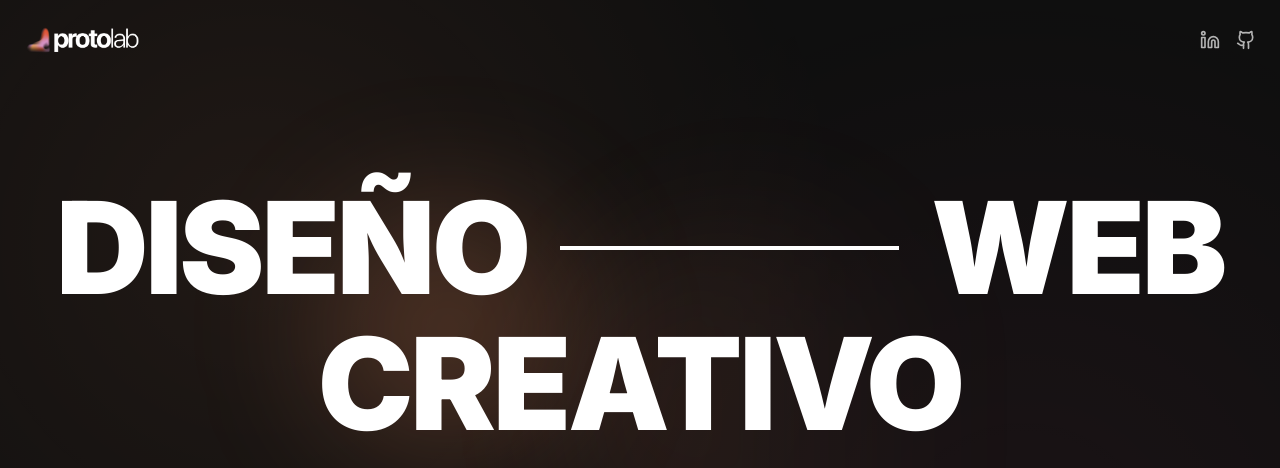
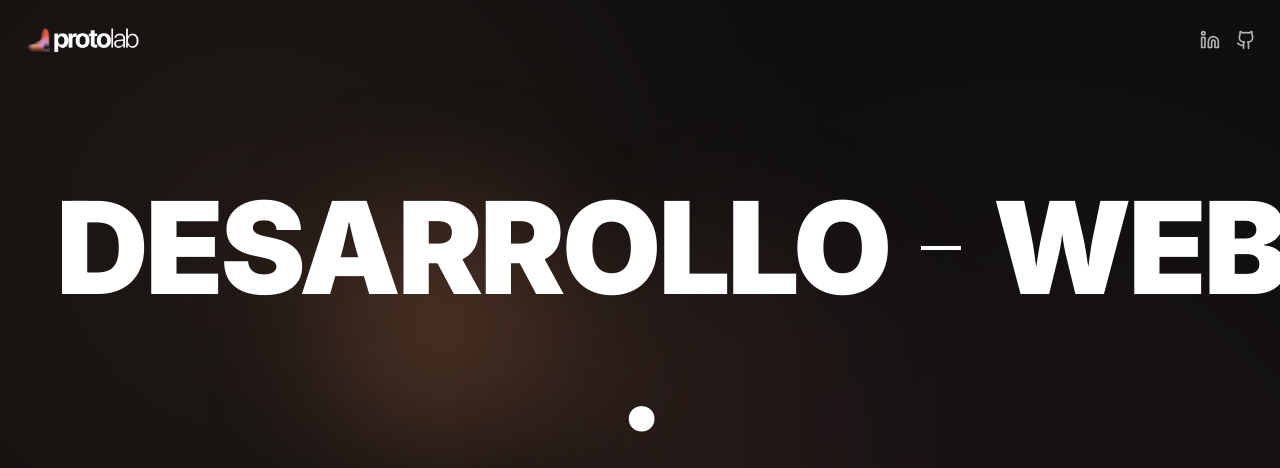
Before and after one commit to lucasmoya/protolab, a React (Vite) app: page / in a window 1280 px wide. Shown: the top 468 px of the page. Built offline with nearby package versions, Linux system fonts and the light colour scheme; grey boxes are pictures that could not be loaded.

Commit message:
Change 'DISEÑO' to 'DESARROLLO' in HeroSection

```diff
--- a/src/components/HeroSection.tsx
+++ b/src/components/HeroSection.tsx
@@ -29,12 +29,12 @@ const HeroSection = () => {
         <div className="mb-8 sm:mb-12 mt-0 sm:mt-0 transform -translate-y-16 sm:translate-y-0">
           <div className="flex flex-col items-center w-full">
             <div className="w-full flex flex-row items-center justify-between">
-              <span className="text-[2.5rem] sm:text-[4rem] md:text-[5.5rem] lg:text-[7rem] xl:text-[8rem] font-black text-white leading-none tracking-tight uppercase">  DISEÑO</span>
+              <span className="text-[2.5rem] sm:text-[4rem] md:text-[5.5rem] lg:text-[7rem] xl:text-[8rem] font-black text-white leading-none tracking-tight uppercase">  DESARROLLO</span>
               <span className="flex-1 border-b-4 border-white mx-4 md:mx-8" style={{ minWidth: '40px' }}></span>
               <span className="text-[2.5rem] sm:text-[4rem] md:text-[5.5rem] lg:text-[7rem] xl:text-[8rem] font-black text-white leading-none tracking-tight uppercase">WEB</span>
             </div>
             <div className="w-full flex justify-center mt-2">
-              <span className="text-[2.5rem] sm:text-[4rem] md:text-[5.5rem] lg:text-[7rem] xl:text-[8rem] font-black text-white leading-none tracking-tight uppercase">CREATIVO</span>
+              <span className="text-[2.5rem] sm:text-[4rem] md:text-[5.5rem] lg:text-[7rem] xl:text-[8rem] font-black text-white leading-none tracking-tight uppercase">.</span>
             </div>
           </div>
         </div>
```
